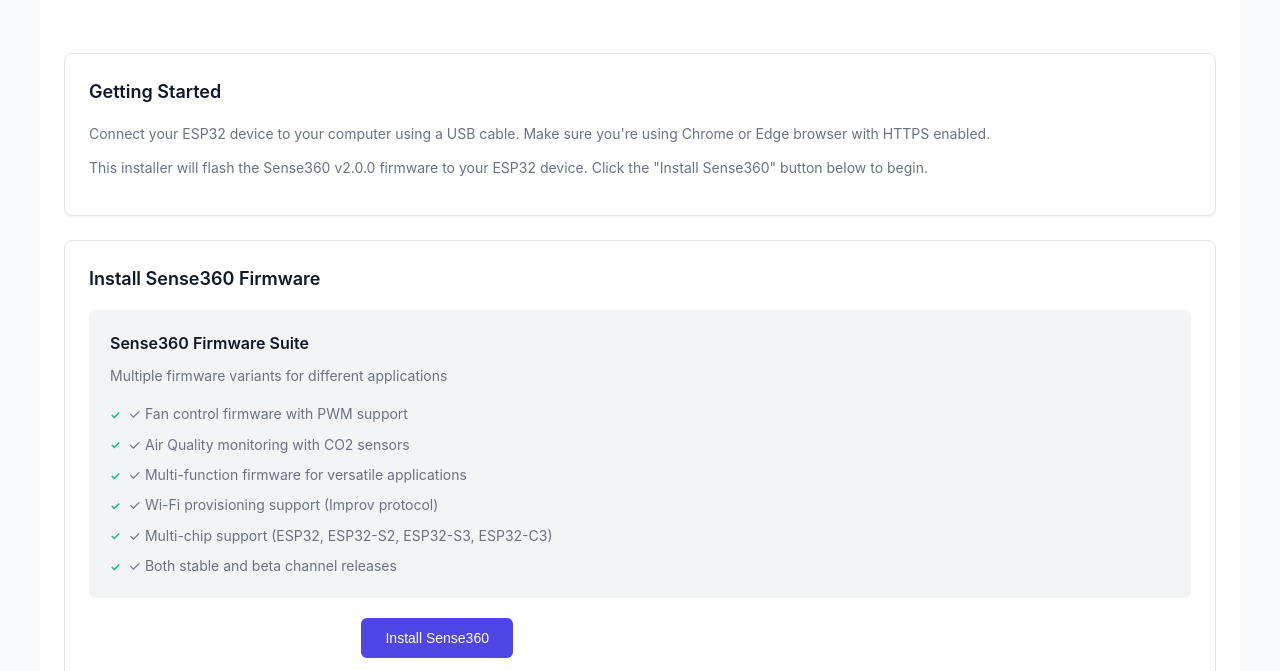
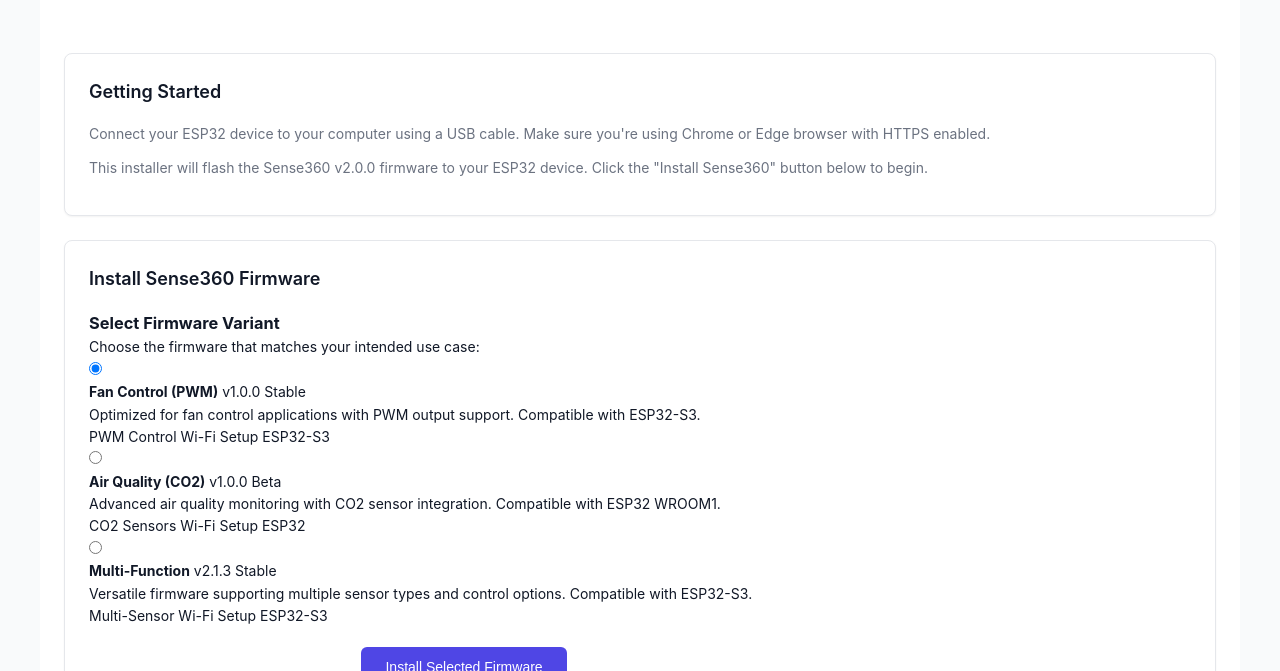
Before and after one commit to sense360store/WebFlash, a plain HTML site: page index.html in a window 1280 px wide. Shown: the part 120-791 px from the top of the page. Drawn offline with Linux system fonts and the light colour scheme.

Commit message:
Update index.html and other files

```diff
--- a/index.html
+++ b/index.html
@@ -23,21 +23,69 @@
 
             <div class="install-section">
                 <h2>Install Sense360 Firmware</h2>
-                <div class="firmware-info">
-                    <h3>Sense360 Firmware Suite</h3>
-                    <p>Multiple firmware variants for different applications</p>
-                    <ul>
-                        <li>✓ Fan control firmware with PWM support</li>
-                        <li>✓ Air Quality monitoring with CO2 sensors</li>
-                        <li>✓ Multi-function firmware for versatile applications</li>
-                        <li>✓ Wi-Fi provisioning support (Improv protocol)</li>
-                        <li>✓ Multi-chip support (ESP32, ESP32-S2, ESP32-S3, ESP32-C3)</li>
-                        <li>✓ Both stable and beta channel releases</li>
-                    </ul>
+                <div class="firmware-selection">
+                    <h3>Select Firmware Variant</h3>
+                    <p>Choose the firmware that matches your intended use case:</p>
+
+                    <div class="firmware-options">
+                        <div class="firmware-option">
+                            <input type="radio" id="fan" name="firmware" value="fan" checked>
+                            <label for="fan">
+                                <div class="option-header">
+                                    <strong>Fan Control (PWM)</strong>
+                                    <span class="version">v1.0.0 Stable</span>
+                                </div>
+                                <div class="option-description">
+                                    Optimized for fan control applications with PWM output support. Compatible with ESP32-S3.
+                                </div>
+                                <div class="option-features">
+                                    <span class="feature">PWM Control</span>
+                                    <span class="feature">Wi-Fi Setup</span>
+                                    <span class="feature">ESP32-S3</span>
+                                </div>
+                            </label>
+                        </div>
+
+                        <div class="firmware-option">
+                            <input type="radio" id="airq" name="firmware" value="airq">
+                            <label for="airq">
+                                <div class="option-header">
+                                    <strong>Air Quality (CO2)</strong>
+                                    <span class="version">v1.0.0 Beta</span>
+                                </div>
+                                <div class="option-description">
+                                    Advanced air quality monitoring with CO2 sensor integration. Compatible with ESP32 WROOM1.
+                                </div>
+                                <div class="option-features">
+                                    <span class="feature">CO2 Sensors</span>
+                                    <span class="feature">Wi-Fi Setup</span>
+                                    <span class="feature">ESP32</span>
+                                </div>
+                            </label>
+                        </div>
+
+                        <div class="firmware-option">
+                            <input type="radio" id="multi" name="firmware" value="multi">
+                            <label for="multi">
+                                <div class="option-header">
+                                    <strong>Multi-Function</strong>
+                                    <span class="version">v2.1.3 Stable</span>
+                                </div>
+                                <div class="option-description">
+                                    Versatile firmware supporting multiple sensor types and control options. Compatible with ESP32-S3.
+                                </div>
+                                <div class="option-features">
+                                    <span class="feature">Multi-Sensor</span>
+                                    <span class="feature">Wi-Fi Setup</span>
+                                    <span class="feature">ESP32-S3</span>
+                                </div>
+                            </label>
+                        </div>
+                    </div>
                 </div>
                 <div class="install-container">
-                    <esp-web-install-button manifest="./manifest.json">
-                        <button type="button" class="btn-primary" slot="activate">Install Sense360</button>
+                    <esp-web-install-button manifest="./manifest.json" id="install-button">
+                        <button type="button" class="btn-primary" slot="activate">Install Selected Firmware</button>
                         <span slot="not-allowed">
                             <div class="alert alert-danger">
                                 <h3>⚠️ Not Allowed</h3>
@@ -106,5 +154,31 @@
             </p>
         </footer>
     </div>
+
+    <script>
+        // Handle firmware selection
+        const firmwareOptions = document.querySelectorAll('input[name="firmware"]');
+        const installButton = document.getElementById('install-button');
+
+        const manifestMap = {
+            'fan': './manifests/fan-manifest.json',
+            'airq': './manifests/airq-manifest.json',
+            'multi': './manifests/multi-manifest.json'
+        };
+
+        function updateManifest() {
+            const selectedFirmware = document.querySelector('input[name="firmware"]:checked').value;
+            const manifestPath = manifestMap[selectedFirmware];
+            installButton.setAttribute('manifest', manifestPath);
+        }
+
+        // Add event listeners to radio buttons
+        firmwareOptions.forEach(option => {
+            option.addEventListener('change', updateManifest);
+        });
+
+        // Set initial manifest (fan firmware by default)
+        updateManifest();
+    </script>
 </body>
 </html>
```
Also changed, not shown: manifests/airq-manifest.json (added, +18 -0 lines), manifests/fan-manifest.json (added, +18 -0 lines), manifests/multi-manifest.json (added, +18 -0 lines), replit.md (+16 -1 lines), README.md.
